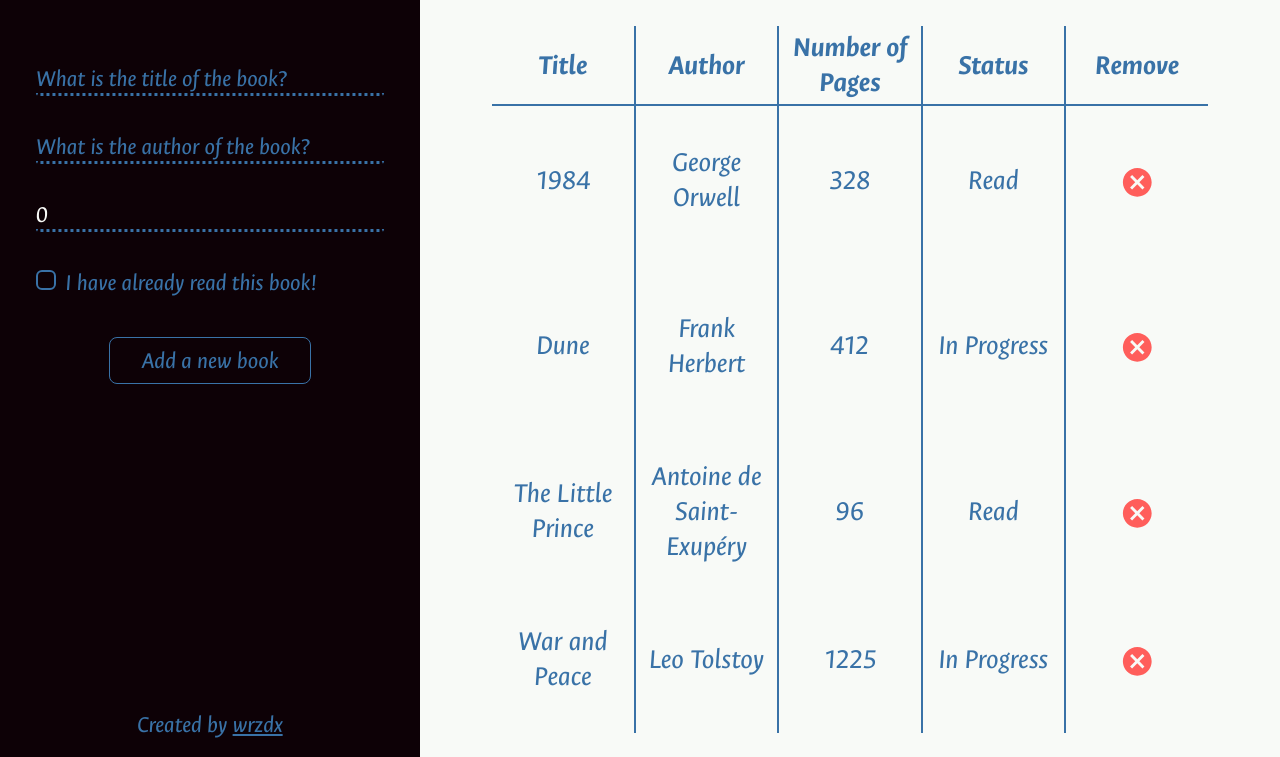
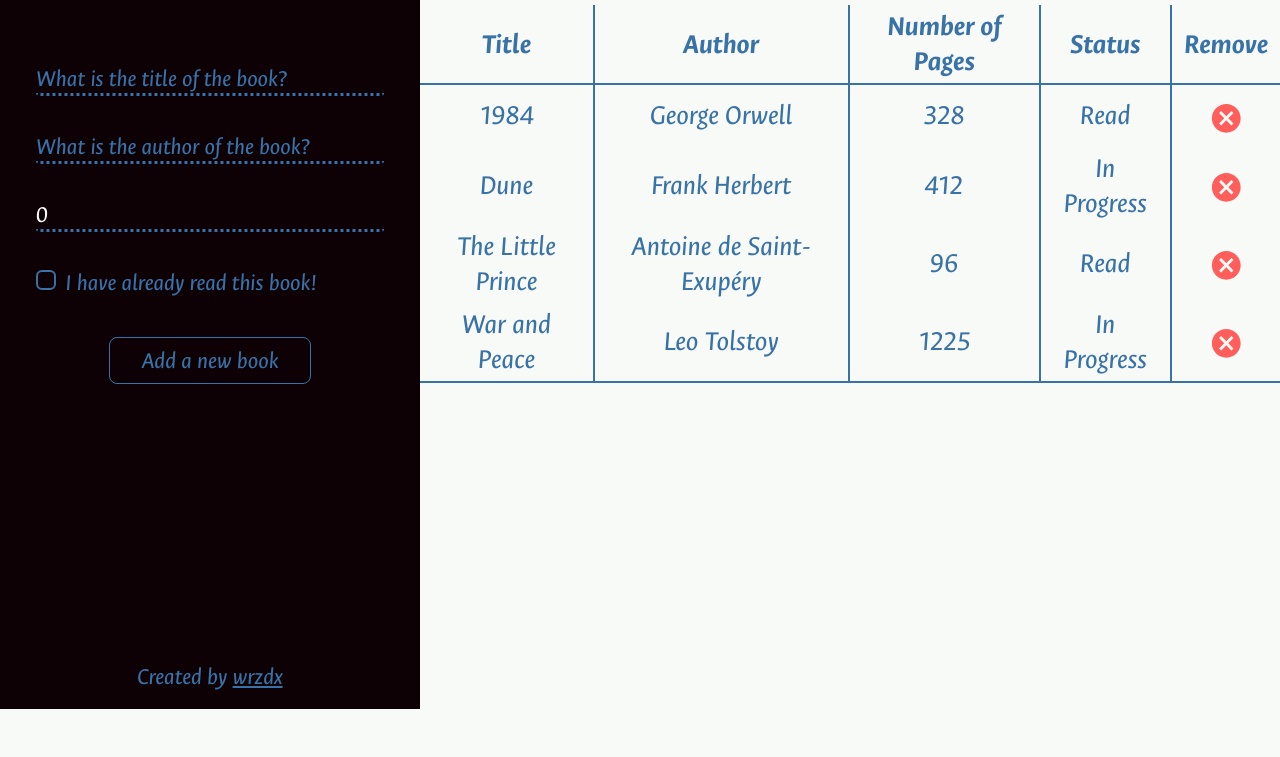
Before and after one commit to wrzdx/Library, a plain HTML site: page index.html in a window 1280 px wide. Shown: the part 91-848 px from the top of the page. After the commit the page ends 800 px from the top, so only its background shows below. Drawn offline with Linux system fonts and the light colour scheme.

Commit message:
Enhance table display, add logic to change status of book

```diff
--- a/index.html
+++ b/index.html
@@ -50,9 +50,6 @@
     </div>
     <div class="books">
       <table>
-        <colgroup>
-          <col style="visibility: collapse;">
-        </colgroup>
         <thead>
           <tr>
             <th scope="col">ID</th>
--- a/script.js
+++ b/script.js
@@ -41,6 +41,18 @@ function createBookNode(book) {
         <td>${book.status ? "Read" : "In Progress"}</td>
         <td><button class="removeBtn">${svg}</button></td>
     `;
+    node.children.item(4).addEventListener("click",
+      e => {
+        e.target.innerText = e.target.innerText === "Read" ? "In Progress" : "Read";
+        const el = myLibrary.find((el) => el["id"] === book.id);
+        if (el) {
+          el.status = !el.status;
+        }
+
+        updateStatistics();
+      }
+    )
+
     return node;
 }
 
@@ -53,15 +65,25 @@ function addBookToPage(book) {
       const id = tr.children[0].innerText;
       removeBookFromLibrary(id);
       tr.remove();
+      updateStatistics()
     }
   )
   table.appendChild(node);
+  updateStatistics();
 }
 
 function displayBooks() {
   for (book of myLibrary) {
     addBookToPage(book);
   }
+}
+
+function updateStatistics() {
+  const totalNumberOfBooks = myLibrary.length;
+  const numberOfReadBooks = myLibrary.filter(book => book.status).length;
+  const stats = document.querySelector(".statistics").children
+  stats.item(0).innerText = "Total: " + totalNumberOfBooks;
+  stats.item(1).innerText = "You read: " + numberOfReadBooks;
 }
 
 function parseBook(form) {
--- a/styles.css
+++ b/styles.css
@@ -43,8 +43,7 @@ body {
 .container {
   display: grid;
   grid-template-columns: minmax(min-content, 420px) 3fr;
-  grid-template-rows: auto 1fr;
-  min-height: 100vh;
+  grid-template-rows: 6rem calc(100dvh - 6rem);
 }
 
 .sidebar {
@@ -162,13 +161,29 @@ footer a:hover {
   font-size: 3rem;
 }
 
+.books {
+  overflow: auto;
+}
 
 table {
-  table-layout: fixed;
+  font-size: 1.8rem;
+  border-collapse: separate;
+  border-spacing: 0;
   width: 100%;
-  margin: 24px auto;
-  font-size: 1.8rem;
-  border-collapse: collapse;
+  border-bottom: 2px solid var(--blue);
+}
+
+
+table th {
+  position: sticky;
+  top: 0;
+  background-color: var(--light);
+  border-bottom: 2px solid var(--blue);
+}
+
+th:first-child,
+td:first-child {
+  display: none;
 }
 
 th:nth-child(n+3),
@@ -180,10 +195,6 @@ td:nth-child(n+3) {
 th, td {
   text-align: center;
   padding: 4px 12px;
-}
-
-thead tr {
-  border-bottom: 2px solid var(--blue);
 }
 
 .removeBtn {
@@ -202,3 +213,9 @@ thead tr {
 .removeBtn svg:hover {
   filter: brightness(80%);
 }
+
+.books td:nth-child(5):hover {
+  cursor: pointer;
+  /* filter: brightness(70%); */
+  color: var(--red);
+}
```
